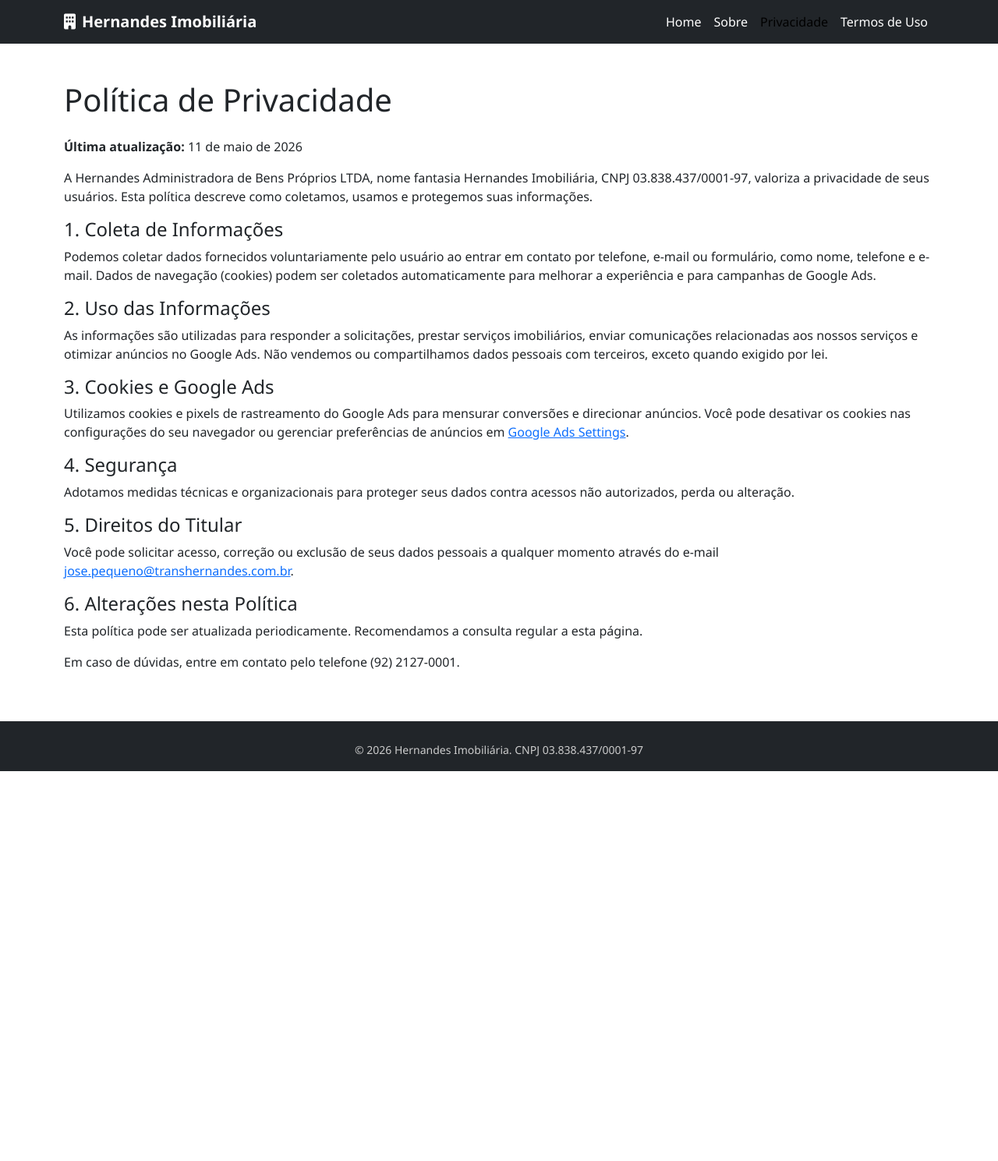
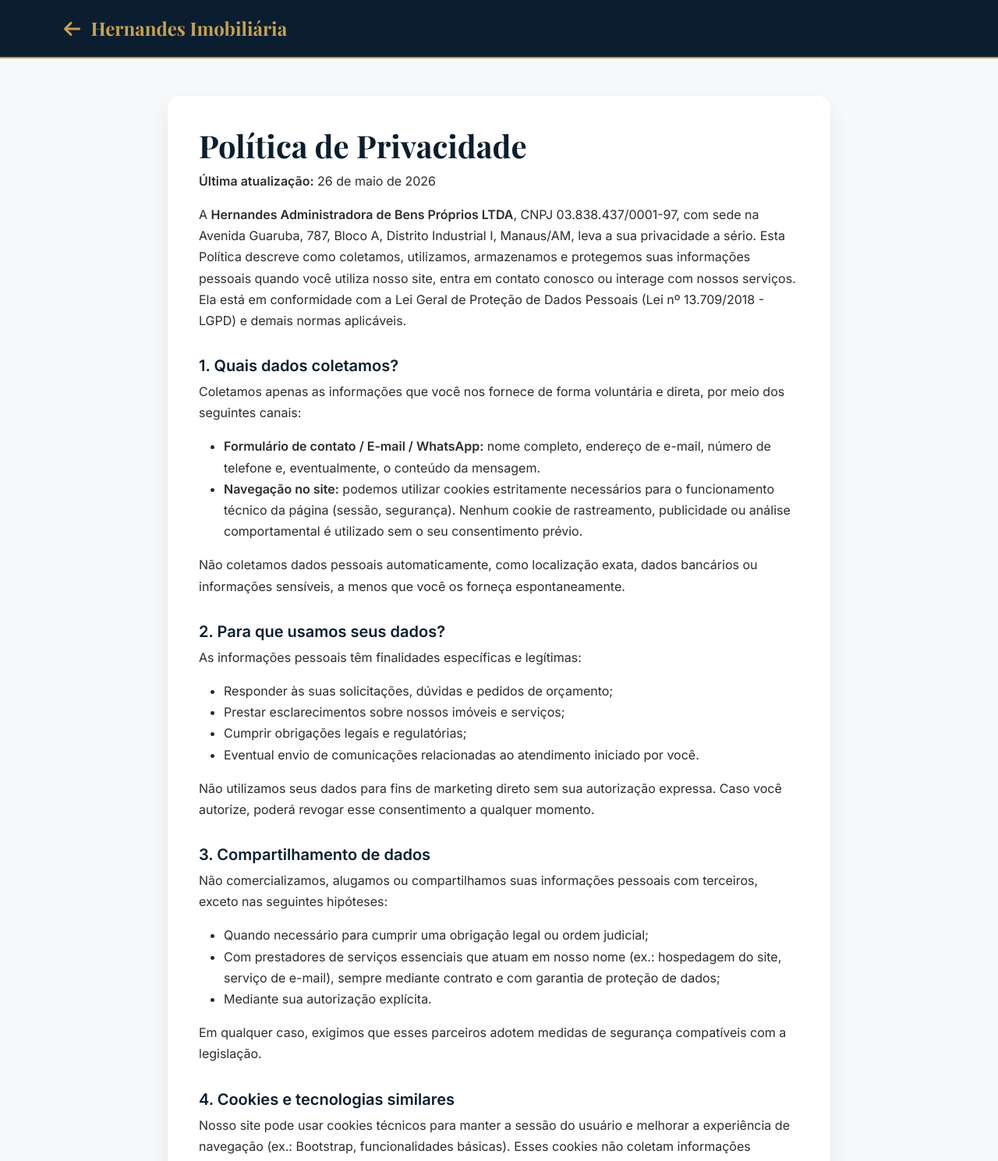
Before and after one commit to tata5r3007-afk/mirosultoriadaas, a plain HTML site: page politica-privacidade.html in a window 1280 px wide. Shown: the top 1489 px of the page at 78% size. Before the commit the page ends 989 px from the top, so only its background shows below. Drawn offline with nearby package versions, Linux system fonts and the light colour scheme.

Commit message:
Update politica-privacidade.html

```diff
--- a/politica-privacidade.html
+++ b/politica-privacidade.html
@@ -3,68 +3,96 @@
 <head>
     <meta charset="UTF-8">
     <meta name="viewport" content="width=device-width, initial-scale=1.0">
-  <title>Política de Privacidade | Hernandes Imobiliária</title>
+    <title>Política de Privacidade - Hernandes Imobiliária</title>
     <link href="https://cdn.jsdelivr.net/npm/bootstrap@5.3.2/dist/css/bootstrap.min.css" rel="stylesheet">
-  <link rel="stylesheet" href="https://cdnjs.cloudflare.com/ajax/libs/font-awesome/6.4.2/css/all.min.css">
+    <link rel="stylesheet" href="https://cdnjs.cloudflare.com/ajax/libs/font-awesome/6.5.1/css/all.min.css">
+    <link href="https://fonts.googleapis.com/css2?family=Playfair+Display:wght@400;700&family=Inter:wght@400;500;600&display=swap" rel="stylesheet">
     <style>
-    body { font-family: 'Segoe UI', Tahoma, Geneva, Verdana, sans-serif; }
-    .navbar-custom { background-color: #212529; }
-    .navbar-custom .nav-link, .navbar-custom .navbar-brand { color: white; }
-    .navbar-custom .nav-link:hover { color: #ffc107; }
-    .footer { background-color: #212529; color: #ccc; }
-    .footer a { color: #bbb; text-decoration: none; }
-    .footer a:hover { color: white; }
+        :root { --azul-profundo: #0a1e2f; --dourado: #c8a052; }
+        body { font-family: 'Inter', sans-serif; background: #f8f9fa; color: #2c2c2c; line-height: 1.7; }
+        .navbar-mini { background: var(--azul-profundo); padding: 1rem 0; border-bottom: 2px solid var(--dourado); }
+        .navbar-mini a { font-family: 'Playfair Display', serif; font-size: 1.5rem; font-weight: 700; color: var(--dourado) !important; text-decoration: none; }
+        .container-conteudo { max-width: 850px; margin: 3rem auto; background: #fff; border-radius: 16px; padding: 2.5rem; box-shadow: 0 10px 30px rgba(0,0,0,0.08); }
+        h1 { font-family: 'Playfair Display', serif; color: var(--azul-profundo); font-weight: 700; }
+        h5 { color: var(--azul-profundo); font-weight: 700; margin-top: 2rem; }
+        a { color: var(--dourado); text-decoration: none; }
+        a:hover { text-decoration: underline; }
+        .btn-voltar { display: inline-block; border: 2px solid var(--dourado); color: var(--dourado); padding: 0.5rem 1.5rem; border-radius: 30px; font-weight: 600; transition: all 0.3s; }
+        .btn-voltar:hover { background: var(--dourado); color: #fff; }
     </style>
 </head>
 <body>
-  <nav class="navbar navbar-expand-lg navbar-custom sticky-top">
-    <div class="container">
-      <a class="navbar-brand fw-bold" href="index.html"><i class="fa-solid fa-building me-2"></i>Hernandes Imobiliária</a>
-      <button class="navbar-toggler" type="button" data-bs-toggle="collapse" data-bs-target="#navbarLegal">
-        <span class="navbar-toggler-icon" style="filter: invert(1);"></span>
-      </button>
-      <div class="collapse navbar-collapse" id="navbarLegal">
-        <ul class="navbar-nav ms-auto">
-          <li class="nav-item"><a class="nav-link" href="index.html">Home</a></li>
-          <li class="nav-item"><a class="nav-link" href="sobre.html">Sobre</a></li>
-          <li class="nav-item"><a class="nav-link active" href="privacidade.html">Privacidade</a></li>
-          <li class="nav-item"><a class="nav-link" href="termos.html">Termos de Uso</a></li>
+    <div class="navbar-mini">
+        <div class="container"><a href="index.html"><i class="fa-solid fa-arrow-left me-2"></i> Hernandes Imobiliária</a></div>
+    </div>
+
+    <div class="container container-conteudo">
+        <h1>Política de Privacidade</h1>
+        <p><strong>Última atualização:</strong> 26 de maio de 2026</p>
+
+        <p>A <strong>Hernandes Administradora de Bens Próprios LTDA</strong>, CNPJ 03.838.437/0001-97, com sede na Avenida Guaruba, 787, Bloco A, Distrito Industrial I, Manaus/AM, leva a sua privacidade a sério. Esta Política descreve como coletamos, utilizamos, armazenamos e protegemos suas informações pessoais quando você utiliza nosso site, entra em contato conosco ou interage com nossos serviços. Ela está em conformidade com a Lei Geral de Proteção de Dados Pessoais (Lei nº 13.709/2018 - LGPD) e demais normas aplicáveis.</p>
+
+        <h5>1. Quais dados coletamos?</h5>
+        <p>Coletamos apenas as informações que você nos fornece de forma voluntária e direta, por meio dos seguintes canais:</p>
+        <ul>
+            <li><strong>Formulário de contato / E-mail / WhatsApp:</strong> nome completo, endereço de e-mail, número de telefone e, eventualmente, o conteúdo da mensagem.</li>
+            <li><strong>Navegação no site:</strong> podemos utilizar cookies estritamente necessários para o funcionamento técnico da página (sessão, segurança). Nenhum cookie de rastreamento, publicidade ou análise comportamental é utilizado sem o seu consentimento prévio.</li>
         </ul>
+        <p>Não coletamos dados pessoais automaticamente, como localização exata, dados bancários ou informações sensíveis, a menos que você os forneça espontaneamente.</p>
+
+        <h5>2. Para que usamos seus dados?</h5>
+        <p>As informações pessoais têm finalidades específicas e legítimas:</p>
+        <ul>
+            <li>Responder às suas solicitações, dúvidas e pedidos de orçamento;</li>
+            <li>Prestar esclarecimentos sobre nossos imóveis e serviços;</li>
+            <li>Cumprir obrigações legais e regulatórias;</li>
+            <li>Eventual envio de comunicações relacionadas ao atendimento iniciado por você.</li>
+        </ul>
+        <p>Não utilizamos seus dados para fins de marketing direto sem sua autorização expressa. Caso você autorize, poderá revogar esse consentimento a qualquer momento.</p>
+
+        <h5>3. Compartilhamento de dados</h5>
+        <p>Não comercializamos, alugamos ou compartilhamos suas informações pessoais com terceiros, exceto nas seguintes hipóteses:</p>
+        <ul>
+            <li>Quando necessário para cumprir uma obrigação legal ou ordem judicial;</li>
+            <li>Com prestadores de serviços essenciais que atuam em nosso nome (ex.: hospedagem do site, serviço de e-mail), sempre mediante contrato e com garantia de proteção de dados;</li>
+            <li>Mediante sua autorização explícita.</li>
+        </ul>
+        <p>Em qualquer caso, exigimos que esses parceiros adotem medidas de segurança compatíveis com a legislação.</p>
+
+        <h5>4. Cookies e tecnologias similares</h5>
+        <p>Nosso site pode usar cookies técnicos para manter a sessão do usuário e melhorar a experiência de navegação (ex.: Bootstrap, funcionalidades básicas). Esses cookies não coletam informações pessoais e são essenciais para o funcionamento da página. Ao acessar nosso site, você concorda com a utilização desses cookies estritamente necessários. Caso sejam implementadas outras categorias de cookies (analíticos, de marketing), você será previamente informado e poderá gerenciar suas preferências por meio de um banner de consentimento.</p>
+
+        <h5>5. Armazenamento e segurança</h5>
+        <p>Seus dados são armazenados em servidores seguros e adotamos medidas técnicas e organizacionais para protegê-los contra acessos não autorizados, perda, alteração ou destruição. Isso inclui criptografia, firewalls e controles de acesso. Embora nenhum sistema seja 100% seguro, nos comprometemos a notificar os titulares e a Autoridade Nacional de Proteção de Dados (ANPD) em caso de incidentes relevantes, conforme determina a LGPD.</p>
+        <p>Os dados pessoais são mantidos apenas pelo tempo necessário para cumprir as finalidades descritas ou conforme exigências legais.</p>
+
+        <h5>6. Direitos do titular (LGPD)</h5>
+        <p>A LGPD confere a você os seguintes direitos sobre seus dados pessoais:</p>
+        <ul>
+            <li>Confirmação da existência de tratamento;</li>
+            <li>Acesso aos dados;</li>
+            <li>Correção de dados incompletos, inexatos ou desatualizados;</li>
+            <li>Anonimização, bloqueio ou eliminação de dados desnecessários ou excessivos;</li>
+            <li>Portabilidade dos dados a outro fornecedor de serviço;</li>
+            <li>Eliminação dos dados tratados com consentimento (quando aplicável);</li>
+            <li>Informação sobre compartilhamento e revogação de consentimento.</li>
+        </ul>
+        <p>Para exercer qualquer um desses direitos, entre em contato conosco pelo e-mail: <a href="mailto:jose.pequeno@transhernandes.com.br">jose.pequeno@transhernandes.com.br</a>. Responderemos em até 15 dias corridos.</p>
+
+        <h5>7. Transferência internacional de dados</h5>
+        <p>Não transferimos dados pessoais para fora do Brasil, exceto se utilizarmos serviços de nuvem que eventualmente processem informações em servidores estrangeiros. Nesses casos, garantimos que o país de destino possua nível de proteção adequado ou que existam garantias contratuais conforme a LGPD.</p>
+
+        <h5>8. Alterações nesta política</h5>
+        <p>Podemos atualizar esta política periodicamente para refletir mudanças em nossos processos ou na legislação. A data da última atualização sempre estará indicada no topo. Recomendamos a consulta regular a este documento.</p>
+
+        <h5>9. Contato do Encarregado (DPO)</h5>
+        <p>Qualquer dúvida sobre privacidade ou tratamento de dados pode ser direcionada ao nosso canal oficial: <a href="mailto:jose.pequeno@transhernandes.com.br">jose.pequeno@transhernandes.com.br</a>. Nossa equipe está pronta para auxiliá-lo.</p>
+
+        <p class="mt-4"><em>Agradecemos a confiança em nossa empresa. Sua privacidade é prioridade.</em></p>
+
+        <div class="text-center mt-4">
+            <a href="index.html" class="btn-voltar"><i class="fa-solid fa-arrow-left me-1"></i> Voltar ao site</a>
         </div>
     </div>
-  </nav>
-
-  <main class="container py-5">
-    <h1 class="mb-4">Política de Privacidade</h1>
-    <p><strong>Última atualização:</strong> 11 de maio de 2026</p>
-    <p>A Hernandes Administradora de Bens Próprios LTDA, nome fantasia Hernandes Imobiliária, CNPJ 03.838.437/0001-97, valoriza a privacidade de seus usuários. Esta política descreve como coletamos, usamos e protegemos suas informações.</p>
-
-    <h4>1. Coleta de Informações</h4>
-    <p>Podemos coletar dados fornecidos voluntariamente pelo usuário ao entrar em contato por telefone, e-mail ou formulário, como nome, telefone e e-mail. Dados de navegação (cookies) podem ser coletados automaticamente para melhorar a experiência e para campanhas de Google Ads.</p>
-
-    <h4>2. Uso das Informações</h4>
-    <p>As informações são utilizadas para responder a solicitações, prestar serviços imobiliários, enviar comunicações relacionadas aos nossos serviços e otimizar anúncios no Google Ads. Não vendemos ou compartilhamos dados pessoais com terceiros, exceto quando exigido por lei.</p>
-
-    <h4>3. Cookies e Google Ads</h4>
-    <p>Utilizamos cookies e pixels de rastreamento do Google Ads para mensurar conversões e direcionar anúncios. Você pode desativar os cookies nas configurações do seu navegador ou gerenciar preferências de anúncios em <a href="https://adssettings.google.com" target="_blank">Google Ads Settings</a>.</p>
-
-    <h4>4. Segurança</h4>
-    <p>Adotamos medidas técnicas e organizacionais para proteger seus dados contra acessos não autorizados, perda ou alteração.</p>
-
-    <h4>5. Direitos do Titular</h4>
-    <p>Você pode solicitar acesso, correção ou exclusão de seus dados pessoais a qualquer momento através do e-mail <a href="mailto:jose.pequeno@transhernandes.com.br">jose.pequeno@transhernandes.com.br</a>.</p>
-
-    <h4>6. Alterações nesta Política</h4>
-    <p>Esta política pode ser atualizada periodicamente. Recomendamos a consulta regular a esta página.</p>
-
-    <p>Em caso de dúvidas, entre em contato pelo telefone (92) 2127-0001.</p>
-  </main>
-
-  <footer class="footer pt-4 pb-3">
-    <div class="container text-center">
-      <small>© 2026 Hernandes Imobiliária. CNPJ 03.838.437/0001-97</small>
-    </div>
-  </footer>
-  <script src="https://cdn.jsdelivr.net/npm/bootstrap@5.3.2/dist/js/bootstrap.bundle.min.js"></script>
 </body>
 </html>
```
Lines whose indentation alone changed are shown as unchanged.
